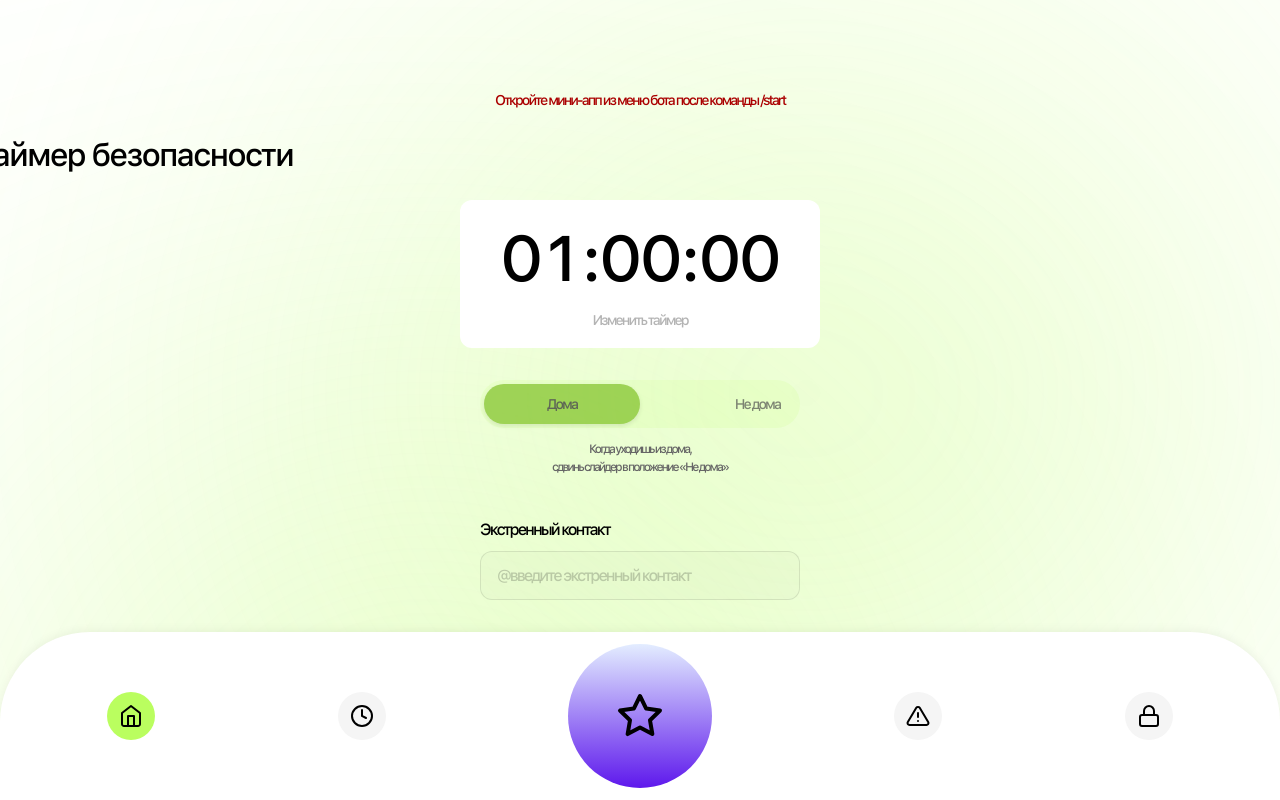
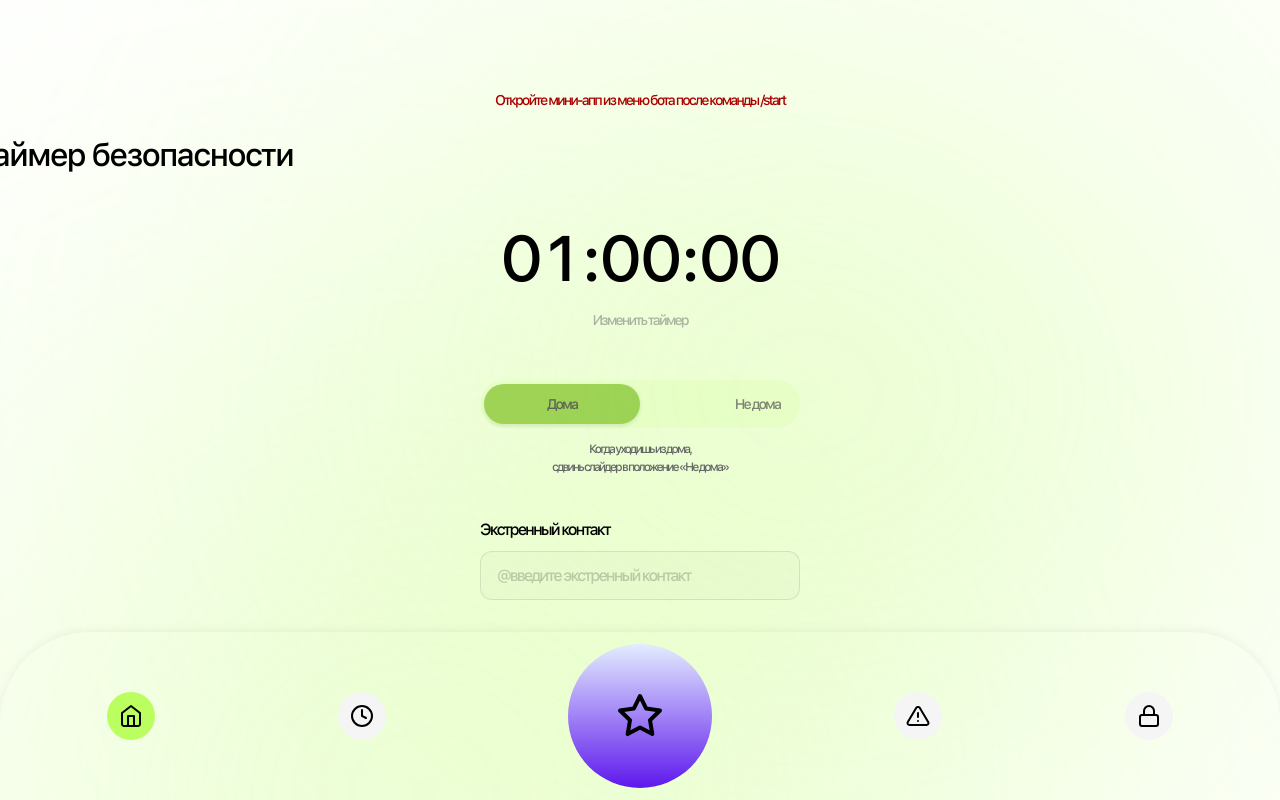
Before and after one commit to Klyaksonchik/HomeAloneMiniApp, a React (Create React App) app in the folder Frontend/: page / in a window 1280 px wide. Built offline with nearby package versions, Linux system fonts and the light colour scheme.

Commit message:
Update index.css NEW BOTTOMS 5

```diff
--- a/Frontend/src/index.css
+++ b/Frontend/src/index.css
@@ -114,7 +114,7 @@ body {
 }
 
 .timer-display-wrapper {
-  background: white;
+  background: transparent; box-shadow: none;
   border-radius: 12px;
   padding: 20px;
   width: 100%;
@@ -583,7 +583,7 @@ body {
   bottom: 0;
   left: 0;
   right: 0;
-  background: white;
+  background: transparent; box-shadow: none;
   border-radius: 90px 90px 0 0;
   padding: 12px 16px;
   display: flex;
@@ -663,7 +663,7 @@ body {
   border-bottom: 1px solid rgba(0, 0, 0, 0.1);
   position: sticky;
   top: 0;
-  background: white;
+  background: transparent; box-shadow: none;
   z-index: 10;
 }
 
@@ -769,9 +769,7 @@ body {
   .nav-button-large {
     width: 108px;
     height: 108px;
-  }
-
-  .nav-button-large svg {
+  }  .nav-button-large svg {
     width: 36px;
     height: 36px;
   }
```
